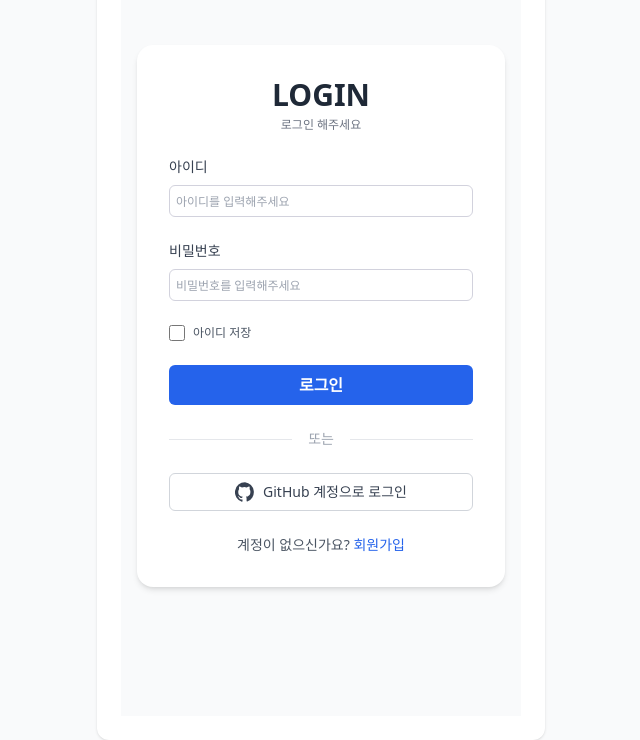
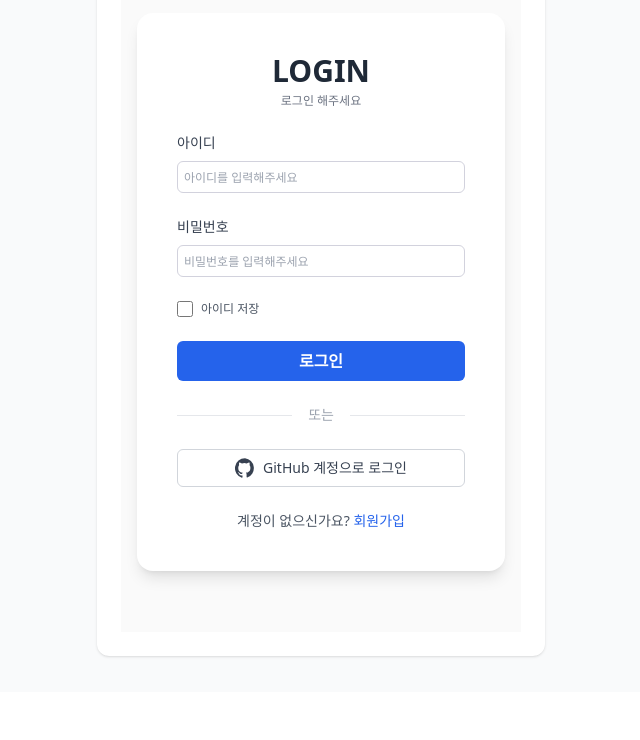
Before and after one commit to bongjunk/developer-portfolio, a Next.js app: page /login in a window 1280 px wide. Shown: the part 108-848 px from the top of the page, without its empty margins (319-959 px from the left). After the commit the page ends 800 px from the top, so only its background shows below. Built offline with nearby package versions, Linux system fonts and the light colour scheme; no server answers.

Commit message:
refactor: 로그인 창 배경 css 수정

```diff
--- a/app/(auth)/login/page.tsx
+++ b/app/(auth)/login/page.tsx
@@ -101,9 +101,9 @@ const Page = () => {
 
   return (
     <>
-      <div className="flex min-h-screen items-center justify-center bg-gray-50 px-4">
+      <div className="flex min-h-[85vh] justify-center items-center bg-neutral-50 px-4">
         <FormProvider {...methods}>
-          <div className="w-full max-w-sm sm:max-w-md lg:max-w-lg rounded-2xl bg-white p-8 shadow-md">
+          <div className="w-full max-w-md rounded-2xl bg-white p-10 shadow-lg">
             <form
               onSubmit={methods.handleSubmit(onSubmit)}
               className="space-y-6"
```
